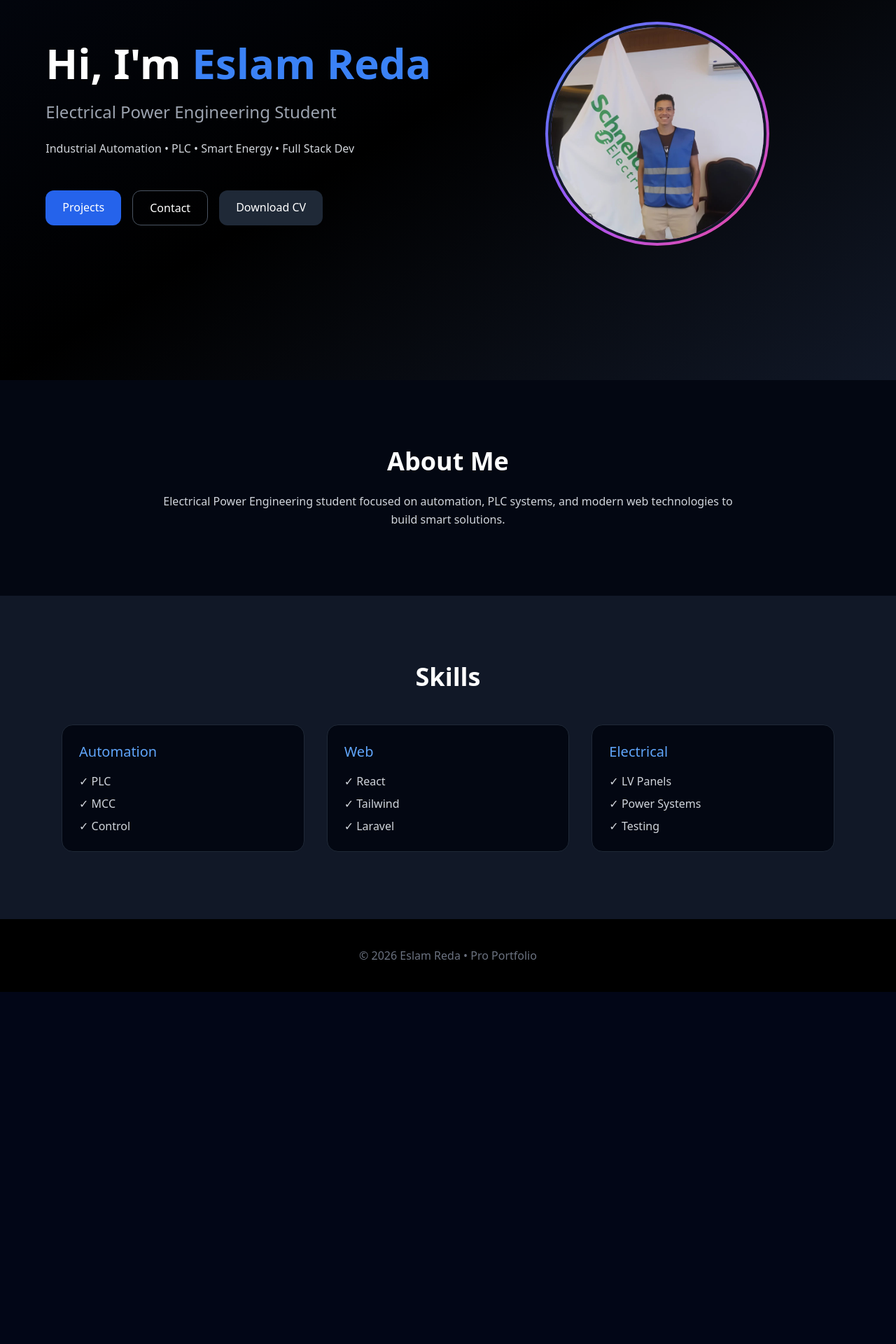
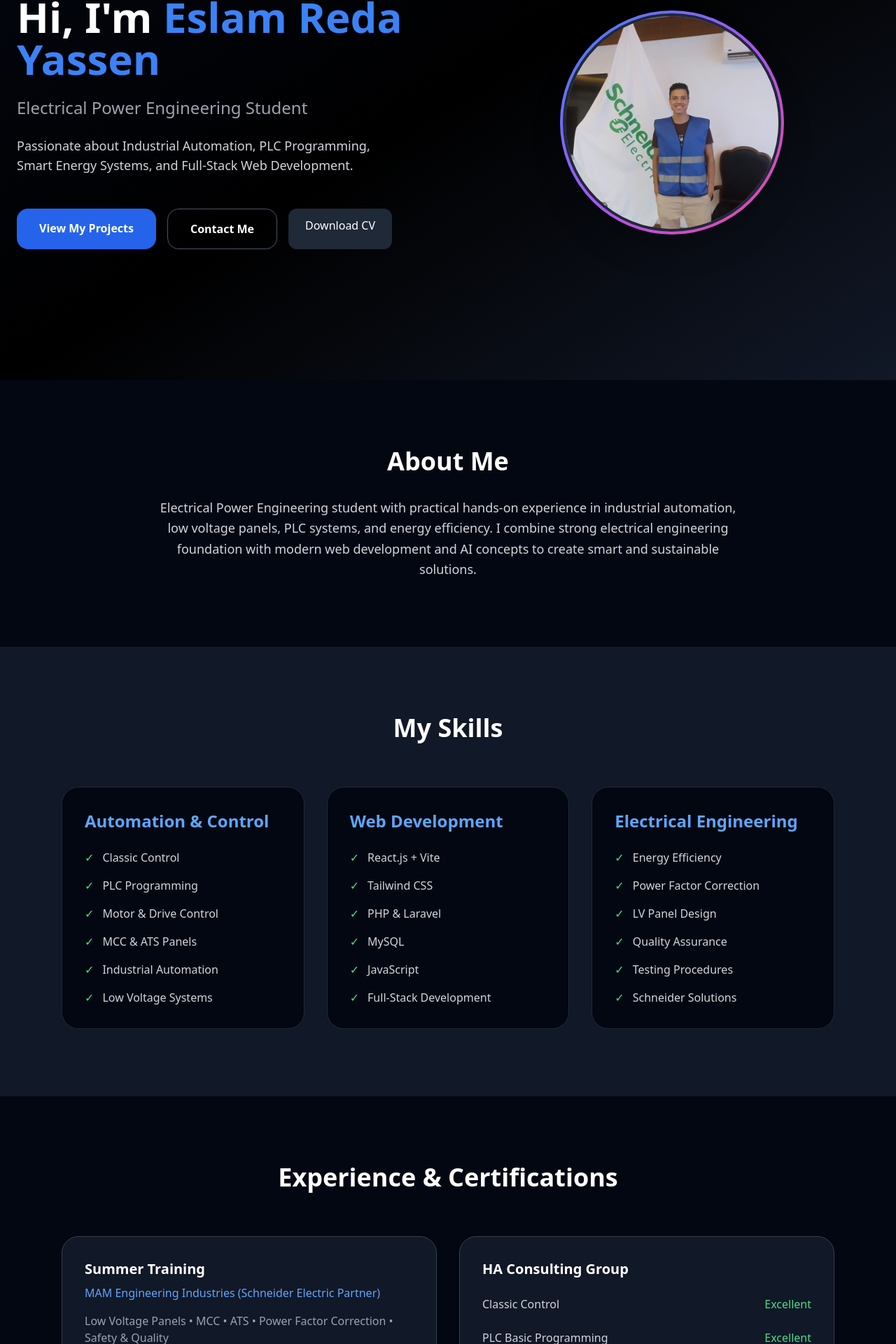
Before and after one commit to Eslam20055/eslam-reda, a React (Vite) app: page / in a window 1280 px wide. Shown: the part 257-2177 px from the top of the page at 70% size. Before the commit the page ends 1674 px from the top, so only its background shows below. Built offline with nearby package versions, Linux system fonts and the light colour scheme.

Commit message:
update cv download

```diff
--- a/src/App.jsx
+++ b/src/App.jsx
@@ -1,135 +1,78 @@
-import { useState } from "react";
-import { motion } from "framer-motion";
-import "./App.css";
+import './App.css'
 
 function App() {
-  const [menuOpen, setMenuOpen] = useState(false);
-
-  const links = [
-    { name: "About", href: "#about" },
-    { name: "Skills", href: "#skills" },
-    { name: "Experience", href: "#experience" },
-    { name: "Projects", href: "#projects" },
-    { name: "Contact", href: "#contact" },
-  ];
-
   return (
-    <div className="scroll-smooth">
+    <>
       {/* Navbar */}
-      <nav className="fixed top-0 w-full bg-gray-950/80 backdrop-blur-md border-b border-gray-800 z-50">
+      <nav className="fixed top-0 w-full bg-gray-950/90 backdrop-blur-md border-b border-gray-800 z-50">
         <div className="max-w-7xl mx-auto px-6 py-5 flex justify-between items-center">
-          <h1 className="text-xl md:text-2xl font-bold text-white">
-            Eslam Reda
-          </h1>
-
-          {/* Desktop Links */}
+          <h1 className="text-2xl font-bold text-white">Eslam Reda</h1>
           <div className="hidden md:flex gap-8 text-gray-300 font-medium">
-            {links.map((l) => (
-              <a
-                key={l.name}
-                href={l.href}
-                className="hover:text-white transition"
-              >
-                {l.name}
-              </a>
-            ))}
+            <a href="#about" className="hover:text-white transition-colors">About</a>
+            <a href="#skills" className="hover:text-white transition-colors">Skills</a>
+            <a href="#experience" className="hover:text-white transition-colors">Experience</a>
+            <a href="#projects" className="hover:text-white transition-colors">Projects</a>
+            <a href="#contact" className="hover:text-white transition-colors">Contact</a>
           </div>
-
-          {/* Mobile Button */}
-          <button
-            onClick={() => setMenuOpen(!menuOpen)}
-            className="md:hidden text-white text-2xl"
-          >
-            ☰
-          </button>
         </div>
-
-        {/* Mobile Menu */}
-        {menuOpen && (
-          <div className="md:hidden bg-gray-950 border-t border-gray-800 px-6 py-4 flex flex-col gap-4">
-            {links.map((l) => (
-              <a
-                key={l.name}
-                href={l.href}
-                onClick={() => setMenuOpen(false)}
-                className="text-gray-300 hover:text-white"
-              >
-                {l.name}
-              </a>
-            ))}
-          </div>
-        )}
       </nav>
 
-      {/* Hero */}
-      <section className="min-h-screen flex items-center bg-gradient-to-br from-gray-950 via-black to-gray-900 pt-24">
-        <div className="max-w-7xl mx-auto px-6 grid grid-cols-1 md:grid-cols-2 gap-12 items-center">
-          <motion.div
-            initial={{ opacity: 0, y: 30 }}
-            animate={{ opacity: 1, y: 0 }}
-            transition={{ duration: 0.6 }}
-            className="text-center md:text-left space-y-6"
-          >
-            <h1 className="text-4xl md:text-6xl font-bold text-white">
-              Hi, I'm <span className="text-blue-500">Eslam Reda</span>
+      {/* Hero Section */}
+      <section className="min-h-screen bg-gradient-to-br from-gray-950 via-black to-gray-900 flex items-center pt-16">
+        <div className="max-w-7xl mx-auto px-6 grid md:grid-cols-2 gap-12 items-center">
+          <div className="space-y-6">
+            <h1 className="text-5xl md:text-6xl font-bold text-white leading-tight">
+              Hi, I'm <span className="text-blue-500">Eslam Reda Yassen</span>
             </h1>
-
-            <p className="text-xl md:text-2xl text-gray-400">
-              Electrical Power Engineering Student
+            <p className="text-2xl text-gray-400">Electrical Power Engineering Student</p>
+            <p className="text-lg text-gray-300 max-w-lg">
+              Passionate about Industrial Automation, PLC Programming,
+              Smart Energy Systems, and Full-Stack Web Development.
             </p>
 
-            <p className="text-gray-300">
-              Industrial Automation • PLC • Smart Energy • Full Stack Dev
-            </p>
-
-            {/* Buttons */}
-            <div className="flex flex-col sm:flex-row gap-4 justify-center md:justify-start pt-6">
-              <a className="bg-blue-600 hover:bg-blue-700 px-6 py-3 rounded-xl text-white">
-                Projects
+            <div className="flex flex-wrap gap-4 pt-6">
+              <a href="#projects"
+                className="bg-blue-600 hover:bg-blue-700 px-8 py-4 rounded-2xl font-semibold text-white transition-all duration-300">
+                View My Projects
               </a>
-
-              <a className="border border-gray-600 hover:border-white px-6 py-3 rounded-xl text-white">
-                Contact
+              <a href="#contact"
+                className="border border-gray-600 hover:border-white px-8 py-4 rounded-2xl font-semibold text-white transition-all duration-300">
+                Contact Me
               </a>
-
-              {/* CV DOWNLOAD */}
               <a
                 href="/cv.pdf"
-                download="Eslam_Reda_CV.pdf"
+                download
                 className="bg-gray-800 hover:bg-gray-700 px-6 py-3 rounded-xl text-white"
               >
                 Download CV
               </a>
             </div>
-          </motion.div>
+          </div>
 
-          {/* Image */}
-          <motion.div
-            initial={{ opacity: 0, scale: 0.8 }}
-            animate={{ opacity: 1, scale: 1 }}
-            transition={{ duration: 0.6 }}
-            className="flex justify-center"
-          >
-            <div className="w-56 h-56 md:w-80 md:h-80 rounded-full bg-gradient-to-br from-blue-500 via-purple-500 to-pink-500 p-1">
-              <div className="w-full h-full rounded-full overflow-hidden border-4 border-gray-900">
+          {/* Profile Picture */}
+          <div className="flex justify-center">
+            <div className="w-80 h-80 rounded-full bg-gradient-to-br from-blue-500 via-purple-500 to-pink-500 p-1 shadow-2xl">
+              <div className="w-full h-full bg-gray-950 rounded-full overflow-hidden border-4 border-gray-800">
                 <img
                   src="/profile.jpg"
+                  alt="Eslam Reda Yassen"
                   className="w-full h-full object-cover"
-                  alt="profile"
                 />
               </div>
             </div>
-          </motion.div>
+          </div>
         </div>
       </section>
 
       {/* About */}
       <section id="about" className="py-24 bg-gray-950">
         <div className="max-w-4xl mx-auto px-6 text-center">
-          <h2 className="text-4xl font-bold text-white mb-6">About Me</h2>
-          <p className="text-gray-300 leading-relaxed">
-            Electrical Power Engineering student focused on automation, PLC systems,
-            and modern web technologies to build smart solutions.
+          <h2 className="text-4xl font-bold text-white mb-8">About Me</h2>
+          <p className="text-lg text-gray-300 leading-relaxed">
+            Electrical Power Engineering student with practical hands-on experience in industrial automation,
+            low voltage panels, PLC systems, and energy efficiency.
+            I combine strong electrical engineering foundation with modern web development
+            and AI concepts to create smart and sustainable solutions.
           </p>
         </div>
       </section>
@@ -137,33 +80,20 @@ function App() {
       {/* Skills */}
       <section id="skills" className="py-24 bg-gray-900">
         <div className="max-w-6xl mx-auto px-6">
-          <h2 className="text-4xl font-bold text-white text-center mb-12">
-            Skills
-          </h2>
-
-          <div className="grid grid-cols-1 md:grid-cols-3 gap-8">
+          <h2 className="text-4xl font-bold text-white text-center mb-16">My Skills</h2>
+          <div className="grid md:grid-cols-3 gap-8">
             {[
-              {
-                title: "Automation",
-                items: ["PLC", "MCC", "Control"],
-              },
-              {
-                title: "Web",
-                items: ["React", "Tailwind", "Laravel"],
-              },
-              {
-                title: "Electrical",
-                items: ["LV Panels", "Power Systems", "Testing"],
-              },
-            ].map((s, i) => (
-              <div
-                key={i}
-                className="bg-gray-950 p-6 rounded-2xl border border-gray-800 hover:border-blue-500 transition"
-              >
-                <h3 className="text-blue-400 text-xl mb-4">{s.title}</h3>
-                <ul className="text-gray-300 space-y-2">
-                  {s.items.map((it) => (
-                    <li key={it}>✓ {it}</li>
+              { title: "Automation & Control", items: ["Classic Control", "PLC Programming", "Motor & Drive Control", "MCC & ATS Panels", "Industrial Automation", "Low Voltage Systems"] },
+              { title: "Web Development", items: ["React.js + Vite", "Tailwind CSS", "PHP & Laravel", "MySQL", "JavaScript", "Full-Stack Development"] },
+              { title: "Electrical Engineering", items: ["Energy Efficiency", "Power Factor Correction", "LV Panel Design", "Quality Assurance", "Testing Procedures", "Schneider Solutions"] }
+            ].map((skill, i) => (
+              <div key={i} className="bg-gray-950 p-8 rounded-3xl border border-gray-800 hover:border-blue-500 transition-all">
+                <h3 className="text-2xl font-semibold text-blue-400 mb-6">{skill.title}</h3>
+                <ul className="space-y-4 text-gray-300">
+                  {skill.items.map((item, idx) => (
+                    <li key={idx} className="flex items-center gap-3">
+                      <span className="text-green-400">✓</span> {item}
+                    </li>
                   ))}
                 </ul>
               </div>
@@ -172,12 +102,104 @@ function App() {
         </div>
       </section>
 
+      {/* Experience & Certifications */}
+      <section id="experience" className="py-24 bg-gray-950">
+        <div className="max-w-6xl mx-auto px-6">
+          <h2 className="text-4xl font-bold text-white text-center mb-16">Experience & Certifications</h2>
+
+          <div className="grid md:grid-cols-2 gap-8">
+            <div className="space-y-8">
+              <div className="bg-gray-900 p-8 rounded-3xl border border-gray-700">
+                <h3 className="text-xl font-semibold text-white">Summer Training</h3>
+                <p className="text-blue-400 mt-2">MAM Engineering Industries (Schneider Electric Partner)</p>
+                <p className="text-gray-400 mt-4">Low Voltage Panels • MCC • ATS • Power Factor Correction • Safety & Quality</p>
+              </div>
+
+              <div className="bg-gray-900 p-8 rounded-3xl border border-gray-700">
+                <h3 className="text-xl font-semibold text-white">Active Energy Efficiency</h3>
+                <p className="text-blue-400">Schneider Electric University • July 2025</p>
+              </div>
+            </div>
+
+            <div className="space-y-8">
+              <div className="bg-gray-900 p-8 rounded-3xl border border-gray-700">
+                <h3 className="text-xl font-semibold text-white">HA Consulting Group</h3>
+                <ul className="mt-6 space-y-6 text-gray-300">
+                  <li className="flex justify-between"><span>Classic Control</span><span className="text-green-400">Excellent</span></li>
+                  <li className="flex justify-between"><span>PLC Basic Programming</span><span className="text-green-400">Excellent</span></li>
+                  <li className="flex justify-between"><span>Electric Motor & Drive Programming</span><span className="text-green-400">Excellent</span></li>
+                </ul>
+              </div>
+
+              <div className="bg-gray-900 p-8 rounded-3xl border border-gray-700">
+                <h3 className="text-xl font-semibold text-white">Full Stack Web Development</h3>
+                <p className="text-blue-400">Information Technology Institute (ITI) • 120 hours • August 2025</p>
+              </div>
+            </div>
+          </div>
+        </div>
+      </section>
+
+      {/* Projects */}
+      <section id="projects" className="py-24 bg-gray-900">
+        <div className="max-w-5xl mx-auto px-6">
+          <h2 className="text-4xl font-bold text-white text-center mb-16">Featured Project</h2>
+          <div className="bg-gradient-to-br from-gray-950 to-gray-900 rounded-3xl p-12 border border-gray-700">
+            <h3 className="text-3xl font-bold text-white mb-4">Smart Two-Tank Water Level Control System</h3>
+            <p className="text-gray-400 text-lg leading-relaxed">
+              Real-time automated system for monitoring and controlling water levels in dual tanks
+              using industrial sensors, actuators, and control logic.
+            </p>
+            <div className="mt-10 flex flex-wrap gap-3">
+              {["PLC", "Sensors", "Actuators", "Automation", "React.js"].map(tag => (
+                <span key={tag} className="bg-gray-800 px-6 py-2 rounded-full text-sm text-gray-300">
+                  {tag}
+                </span>
+              ))}
+            </div>
+            <a
+              href="https://github.com/Eslam20055"
+              target="_blank"
+              className="mt-8 inline-block text-blue-400 hover:text-blue-500 font-medium">
+              View on GitHub →
+            </a>
+          </div>
+        </div>
+      </section>
+
+      {/* Contact */}
+      <section id="contact" className="py-24 bg-gray-950">
+        <div className="max-w-4xl mx-auto px-6 text-center">
+          <h2 className="text-4xl font-bold text-white mb-6">Get In Touch</h2>
+          <p className="text-gray-400 mb-12 text-lg">I'm open to new opportunities and collaborations.</p>
+
+          <div className="flex flex-col md:flex-row gap-6 justify-center items-center">
+            <a href="mailto:eslamyassen6666@gmail.com"
+              className="bg-blue-600 hover:bg-blue-700 px-10 py-4 rounded-2xl text-white font-medium transition flex items-center gap-3">
+              ✉️ eslamyassen6666@gmail.com
+            </a>
+            <a href="tel:+201559968209"
+              className="bg-gray-800 hover:bg-gray-700 px-10 py-4 rounded-2xl text-white font-medium transition">
+              📞 01559968209
+            </a>
+            <a href="https://www.linkedin.com/in/eslam-reda-5b1129382" target="_blank"
+              className="bg-gray-900 hover:bg-gray-800 px-10 py-4 rounded-2xl text-white font-medium transition">
+              LinkedIn
+            </a>
+            <a href="https://github.com/Eslam20055" target="_blank"
+              className="bg-gray-900 hover:bg-gray-800 px-10 py-4 rounded-2xl text-white font-medium transition">
+              GitHub
+            </a>
+          </div>
+        </div>
+      </section>
+
       {/* Footer */}
-      <footer className="bg-black py-10 text-center text-gray-500">
-        © 2026 Eslam Reda • Pro Portfolio
+      <footer className="bg-black py-10 text-center text-gray-500 text-sm">
+        © 2026 Eslam Reda Yassen • Built with React + Tailwind CSS
       </footer>
-    </div>
-  );
+    </>
+  )
 }
 
-export default App;
+export default App
```
